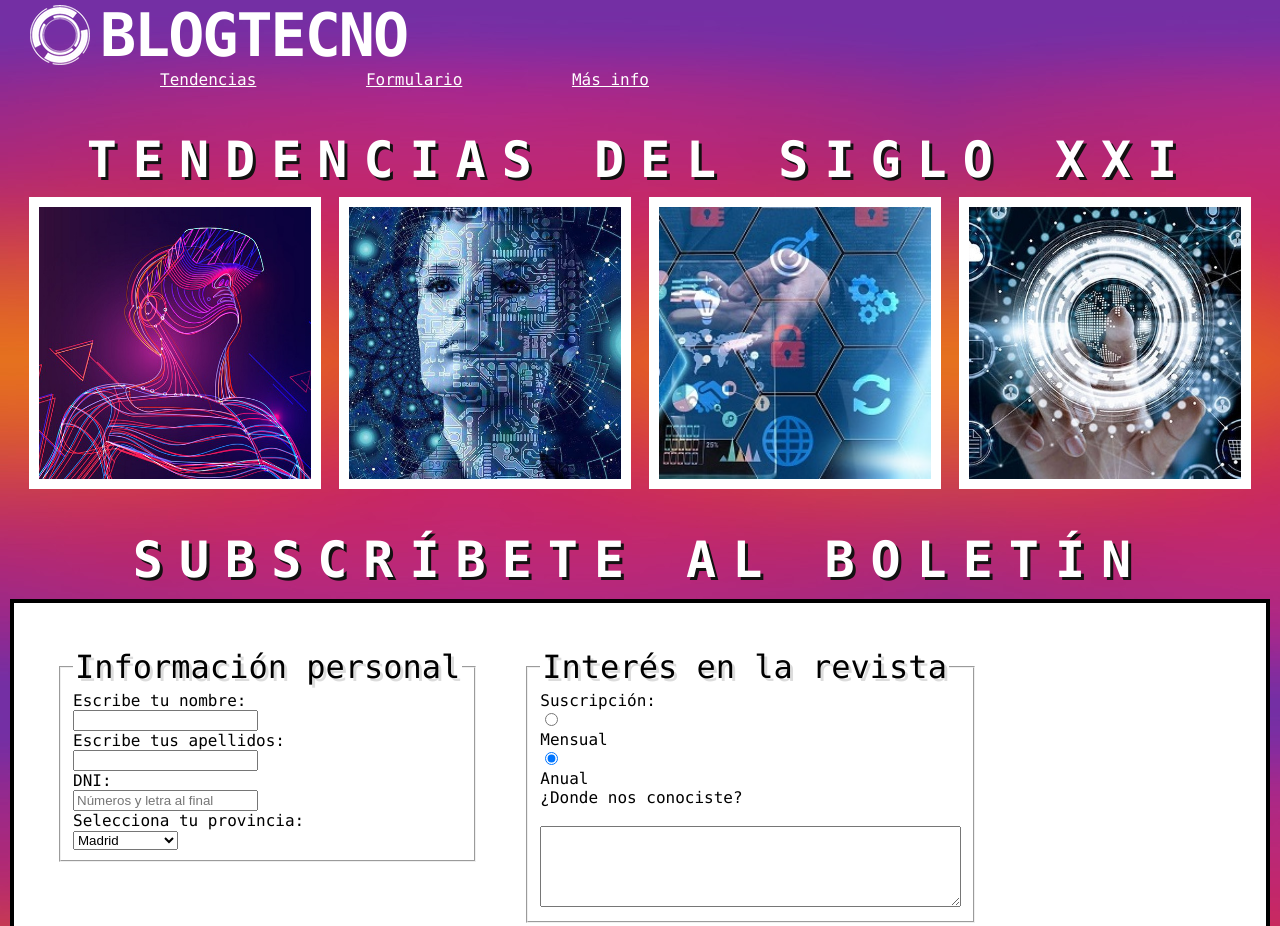
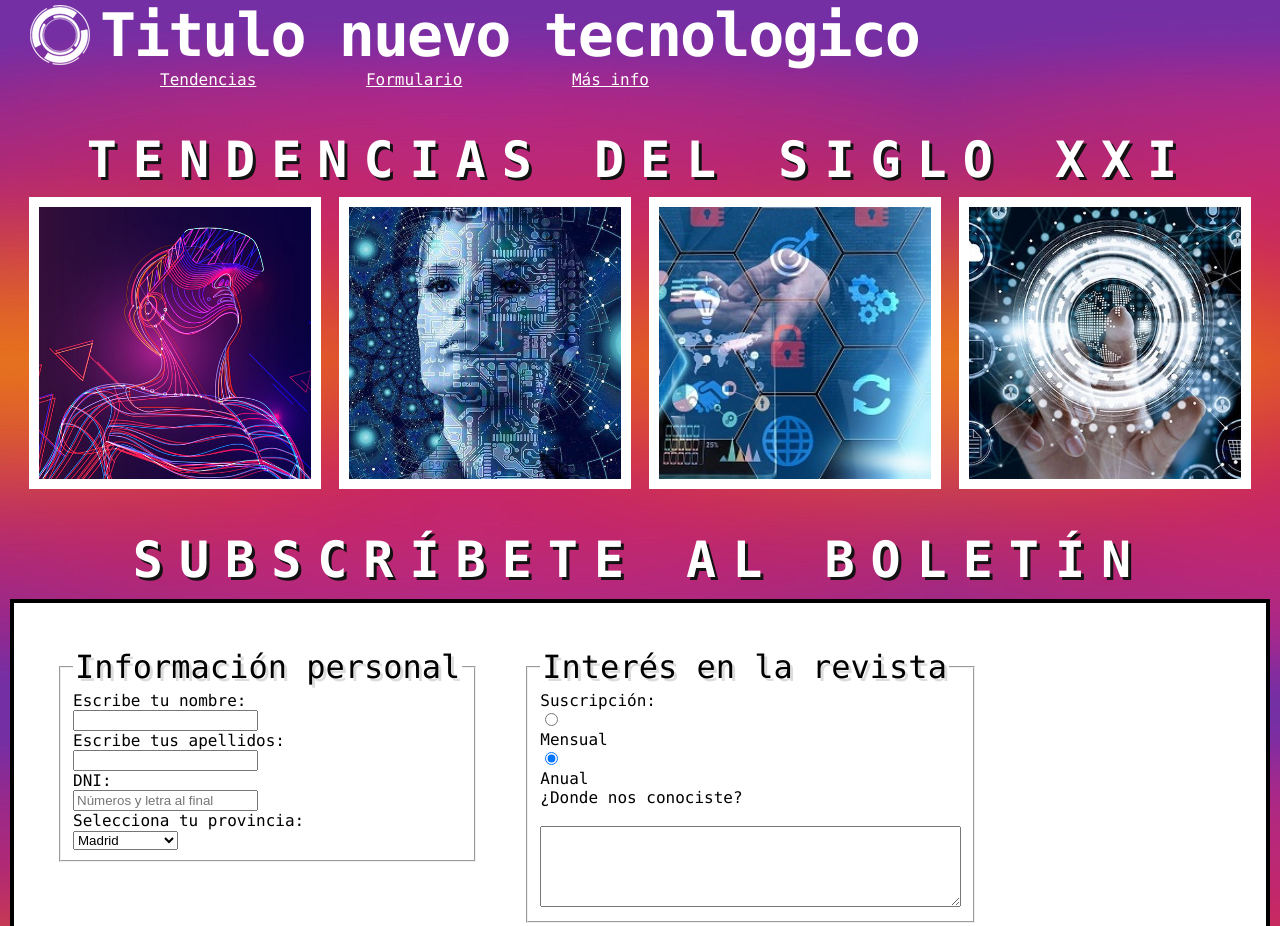
Before and after one commit to bicpensareshit/iaw-blogtecno-sas, a plain HTML site: page index.html in a window 1280 px wide. Shown: the top 926 px of the page. Drawn offline with Linux system fonts and the light colour scheme.

Commit message:
Titulo nuevo

```diff
--- a/index.html
+++ b/index.html
@@ -8,7 +8,7 @@
  </head>
  <body>
   <header id="inicio">
-  	<h1>BLOGTECNO</h1>
+  	<h1>Titulo nuevo tecnologico</h1>
   	<nav>
   	<ul>
       <li><a href="#tendencias">Tendencias</a></li>
```
